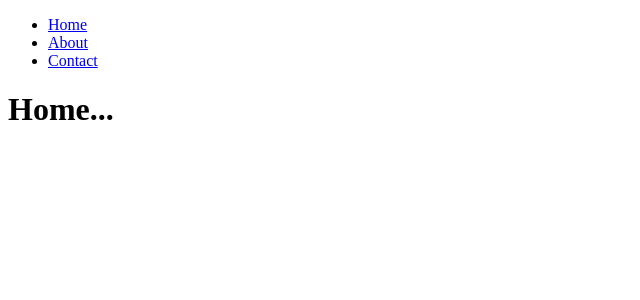
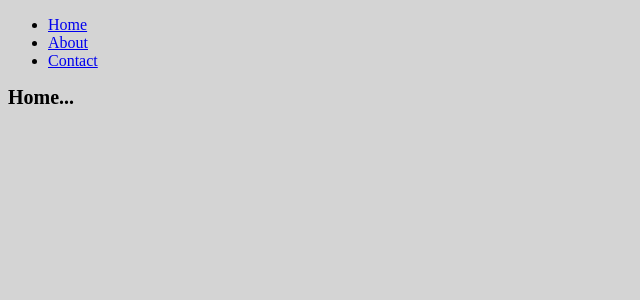
Before and after one commit to CamiloRincon/spotifyreact, a React app: page / in a window 1280 px wide. Shown: the top 300 px of the page, without its empty margins (0-640 px from the left). Built offline with nearby package versions, Linux system fonts and the light colour scheme.

Commit message:
Include Stylesheet

```diff
--- a/css/styles.css
+++ b/css/styles.css
@@ -1,3 +1,7 @@
 body {
 	background-color: #d4d4d4;
 }
+
+h1 {
+	font-size: 20px;
+}
--- a/index.html
+++ b/index.html
@@ -3,6 +3,8 @@
 
    <head>
       <meta charset = "UTF-8">
+      <link rel="stylesheet" type="text/css" href="css/styles.css">
+      <script type="text/javascript"></script>
       <title>React App</title>
    </head>
 
```
